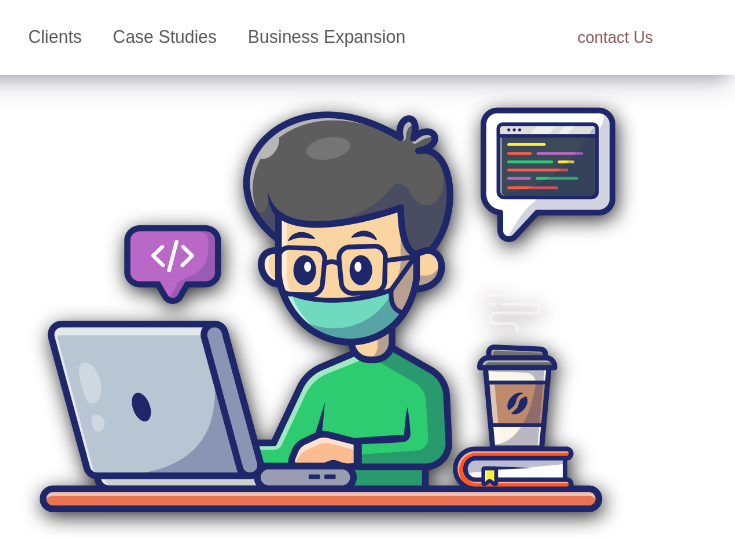
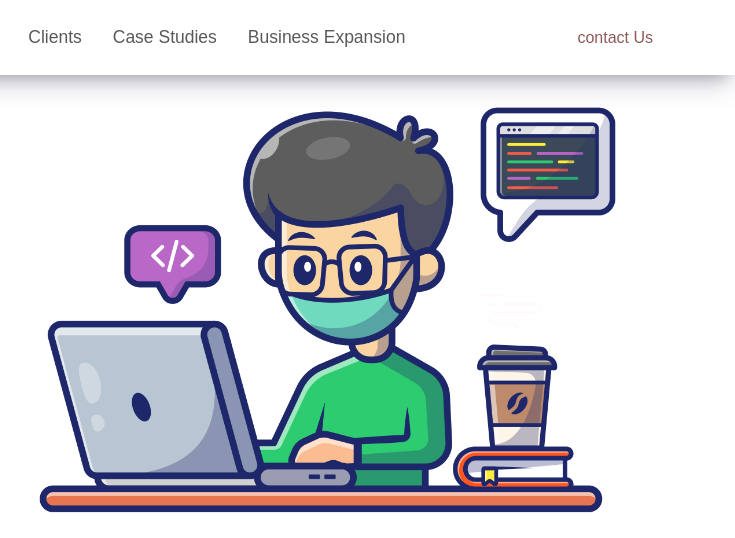
Before and after one commit to MayurPatil926/digiweavedemo, a plain HTML site: page index.html in a window 1280 px wide. Shown: the top 538 px of the page, 545-1280 px from the left. Drawn offline with nearby package versions, Linux system fonts and the light colour scheme; grey boxes are pictures that could not be loaded.

Commit message:
Update cgh

```diff
--- a/main.css
+++ b/main.css
@@ -48,9 +48,9 @@ body {
   -webkit-background-clip: text;
   color: transparent;
 }
-.hero_image{
+/* .hero_image{
   filter: drop-shadow(2px 5px 10px rgb(49, 48, 48));
-}
+} */
 .card-title{
   color: #2D0B34;
   opacity: 100%;
```
